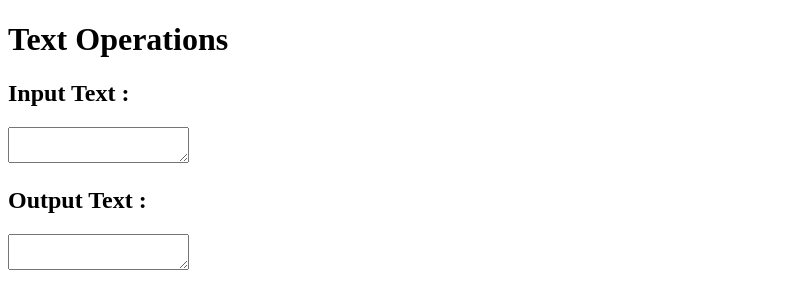
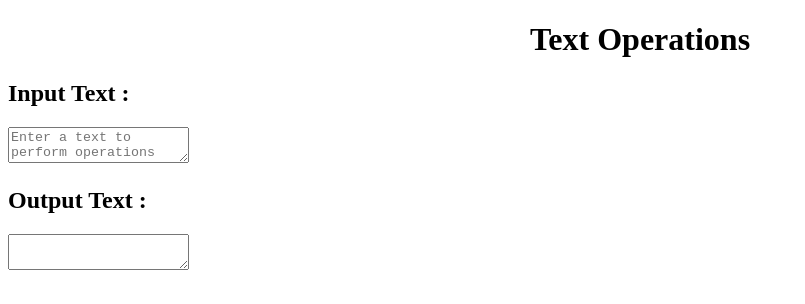
Before and after one commit to GitanjaliSase/Assignment-29, a plain HTML site: page index.html in a window 1280 px wide. Shown: the whole page, without its empty margins (0-805 px from the left). Drawn offline with Linux system fonts and the light colour scheme.

Commit message:
text-align center

```diff
--- a/index.html
+++ b/index.html
@@ -2,11 +2,19 @@
 <html>
 <head>
     <title>Assignment-29 (Text Operation)</title>
+    <style>
+        .text-center{
+            text-align: center;
+        }
+        textarea{
+
+        }
+    </style>
 </head>
 <body>
 <h1 class="text-center">Text Operations</h1>
  <h2>Input Text : </h2>
-  <textarea id="input" ></textarea>
+  <textarea id="input" placeholder="Enter a text to perform operations"></textarea>
  <h2>Output Text :</h2>
    <textarea id="output" ></textarea>
 </body>
```
